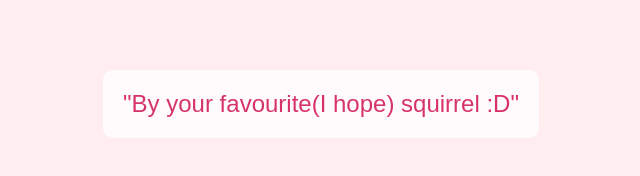
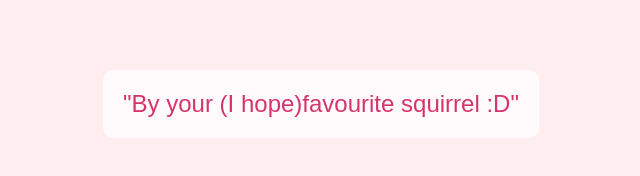
Before and after one commit to AryanAmogh10/funnies, a plain HTML site: page index.html in a window 1280 px wide. Shown: the part 6196-6372 px from the top of the page, 319-959 px from the left. Drawn offline with Linux system fonts and the light colour scheme.

Commit message:
Update index.html

```diff
--- a/index.html
+++ b/index.html
@@ -81,7 +81,7 @@
         <div class="text">"PS: This was a very lame attempt at a troll job so chill and rest up well, you're too amazing and France will be lucky to have you, if not remember Messi didn't like France either so maybe it's for the best."</div>
     </div>
     <div class="section">
-        <div class="text">"By your favourite(I hope) squirrel :D"</div>
+        <div class="text">"By your (I hope)favourite squirrel :D"</div>
     </div>
 </body>
 </html>
```
